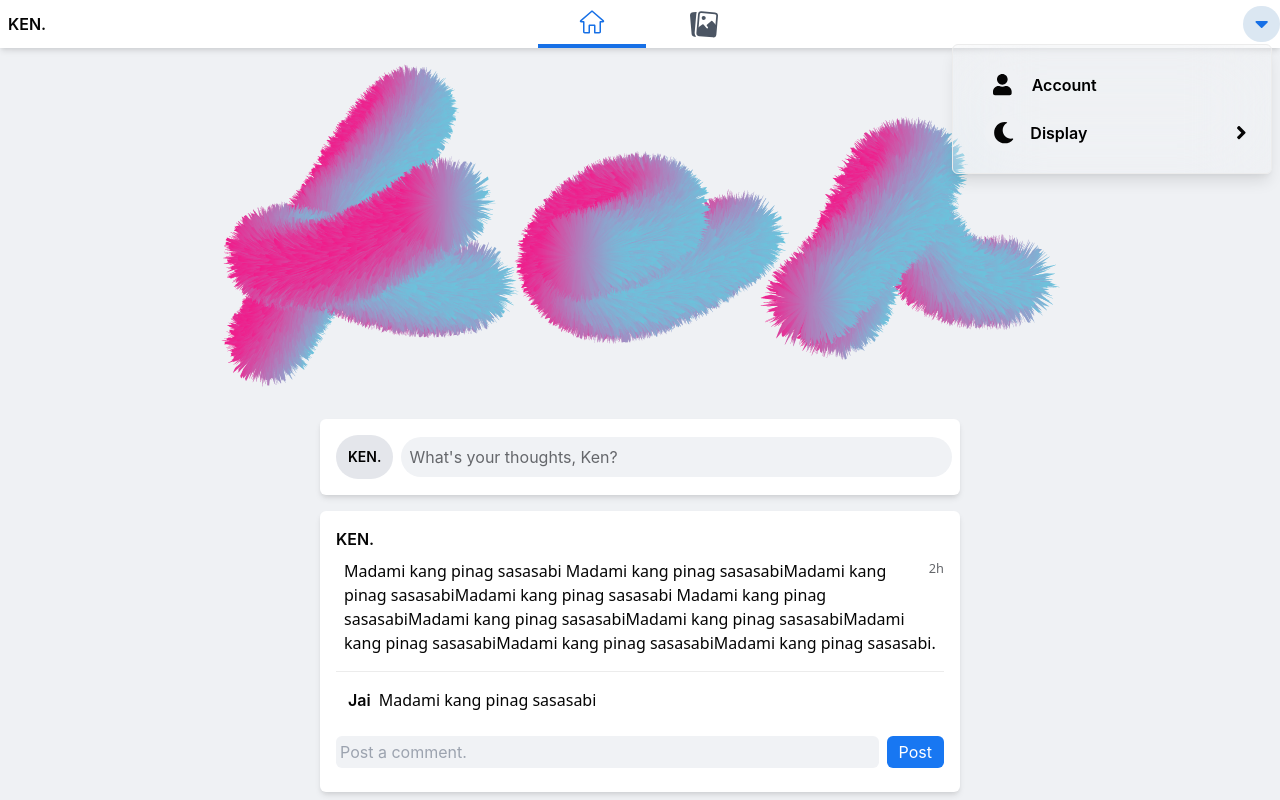
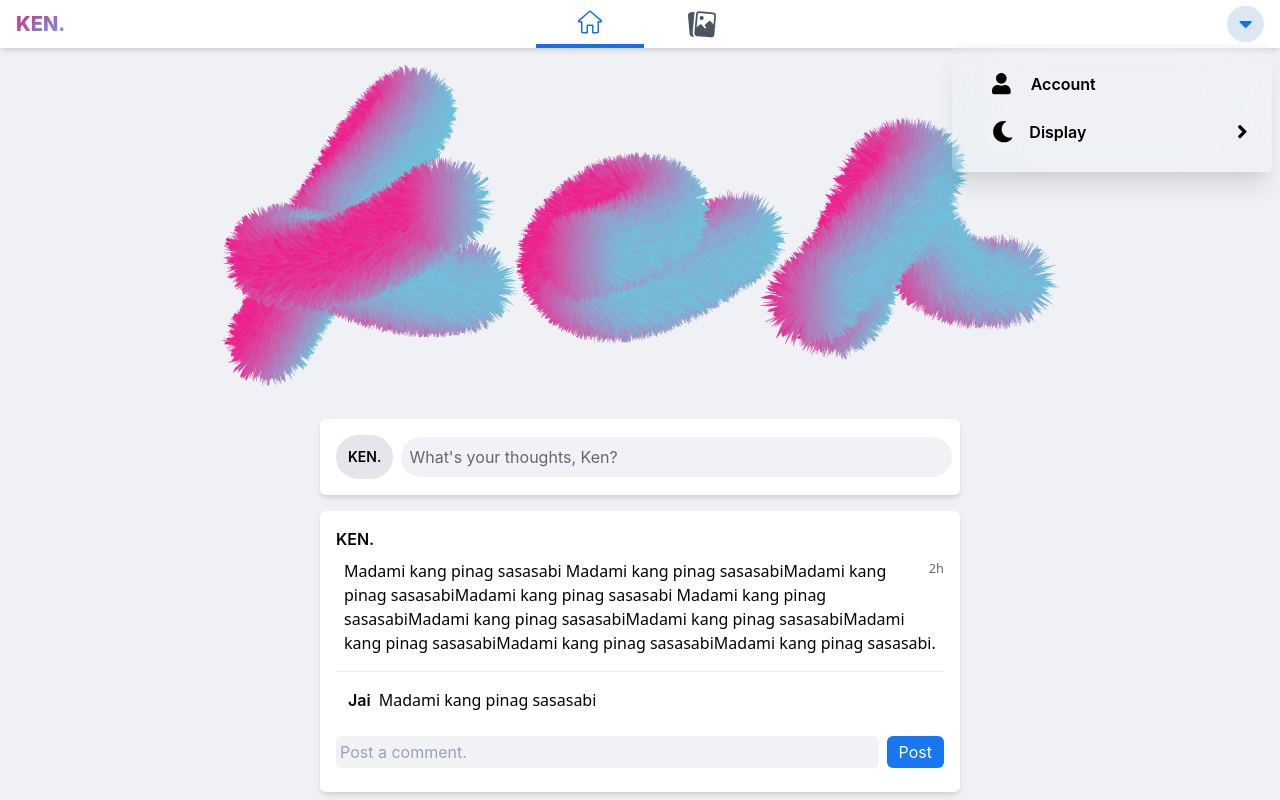
Before and after one commit to kensidiangco/portfolio-blog, a Next.js app: page / in a window 1280 px wide. Both pictures are taken after a click on the link 1261 px from the left and 24 px from the top of the page. Shown: the top 800 px of the page. Built offline with nearby package versions, Linux system fonts and the light colour scheme.

Commit message:
Make it better

```diff
--- a/components/navigation.tsx
+++ b/components/navigation.tsx
@@ -27,38 +27,42 @@ export default function Navigation() {
       return () => window.removeEventListener("click", handleClick);
     }, [showDropdown]);
 
+    const handleDropdown = () => {
+        setShowDropdown(b => !b)
+        setActiveMenu('main')
+    }
 
     return (
         <nav className="sticky shadow-md top-0 z-50 bg-light-nav-footer dark:bg-nav-footer dark:text light-text flex items-center justify-between">
-            <div className="font-semibold space-x-4 flex items-center">
+            <div className="pl-4 font-semibold space-x-4 flex items-center">
                 <Link href="/" passHref>
-                    <span className="p-2 rounded-md cursor-pointer text-light-text dark:text-text hidden md:block">KEN.</span>
+                    <span className="cursor-pointer font-extrabold text-xl text-transparent bg-clip-text bg-gradient-to-br from-pink-600 to-blue-400">KEN.</span>
                 </Link>
             </div>
             <div className="font-semibold space-x-1 flex items-center">
                 <Link href="/" passHref>
                     <span className={`p-2 px-10 cursor-pointer transition delay-50 text-light-text dark:text-text ${path === "/" ? "border-b-4 border-light-focus-button-icon rounded-t-md" : "rounded-md hover:bg-light-nav-button-hover dark:hover:bg-nav-button-hover"}`}>
-                        <svg xmlns="http://www.w3.org/2000/svg" viewBox="0 0 28 28" className={`h-7 w-7 ${path === "/" ? "fill-current text-light-focus-button-icon dark:text-button-focus-icon" : "fill-current text-gray-600 dark:text-faded-text"}`}><path d="M17.5 23.979 21.25 23.979C21.386 23.979 21.5 23.864 21.5 23.729L21.5 13.979C21.5 13.427 21.949 12.979 22.5 12.979L24.33 12.979 14.017 4.046 3.672 12.979 5.5 12.979C6.052 12.979 6.5 13.427 6.5 13.979L6.5 23.729C6.5 23.864 6.615 23.979 6.75 23.979L10.5 23.979 10.5 17.729C10.5 17.04 11.061 16.479 11.75 16.479L16.25 16.479C16.939 16.479 17.5 17.04 17.5 17.729L17.5 23.979ZM21.25 25.479 17 25.479C16.448 25.479 16 25.031 16 24.479L16 18.327C16 18.135 15.844 17.979 15.652 17.979L12.348 17.979C12.156 17.979 12 18.135 12 18.327L12 24.479C12 25.031 11.552 25.479 11 25.479L6.75 25.479C5.784 25.479 5 24.695 5 23.729L5 14.479 3.069 14.479C2.567 14.479 2.079 14.215 1.868 13.759 1.63 13.245 1.757 12.658 2.175 12.29L13.001 2.912C13.248 2.675 13.608 2.527 13.989 2.521 14.392 2.527 14.753 2.675 15.027 2.937L25.821 12.286C25.823 12.288 25.824 12.289 25.825 12.29 26.244 12.658 26.371 13.245 26.133 13.759 25.921 14.215 25.434 14.479 24.931 14.479L23 14.479 23 23.729C23 24.695 22.217 25.479 21.25 25.479Z"/></svg>
+                        <svg xmlns="http://www.w3.org/2000/svg" viewBox="0 0 28 28" className={`md:h-7 md:w-7 h-5 w-5 ${path === "/" ? "fill-current text-light-focus-button-icon dark:text-button-focus-icon" : "fill-current text-gray-600 dark:text-faded-text"}`}><path d="M17.5 23.979 21.25 23.979C21.386 23.979 21.5 23.864 21.5 23.729L21.5 13.979C21.5 13.427 21.949 12.979 22.5 12.979L24.33 12.979 14.017 4.046 3.672 12.979 5.5 12.979C6.052 12.979 6.5 13.427 6.5 13.979L6.5 23.729C6.5 23.864 6.615 23.979 6.75 23.979L10.5 23.979 10.5 17.729C10.5 17.04 11.061 16.479 11.75 16.479L16.25 16.479C16.939 16.479 17.5 17.04 17.5 17.729L17.5 23.979ZM21.25 25.479 17 25.479C16.448 25.479 16 25.031 16 24.479L16 18.327C16 18.135 15.844 17.979 15.652 17.979L12.348 17.979C12.156 17.979 12 18.135 12 18.327L12 24.479C12 25.031 11.552 25.479 11 25.479L6.75 25.479C5.784 25.479 5 24.695 5 23.729L5 14.479 3.069 14.479C2.567 14.479 2.079 14.215 1.868 13.759 1.63 13.245 1.757 12.658 2.175 12.29L13.001 2.912C13.248 2.675 13.608 2.527 13.989 2.521 14.392 2.527 14.753 2.675 15.027 2.937L25.821 12.286C25.823 12.288 25.824 12.289 25.825 12.29 26.244 12.658 26.371 13.245 26.133 13.759 25.921 14.215 25.434 14.479 24.931 14.479L23 14.479 23 23.729C23 24.695 22.217 25.479 21.25 25.479Z"/></svg>
 
                     </span>
                 </Link>
 
                 <Link href="/gallery" passHref>
                     <span className={`p-2 px-10 cursor-pointer transition delay-50 text-light-text dark:text-text ${path === "/gallery" ? "border-b-4 border-light-focus-button-icon rounded-t-md" : "rounded-md hover:bg-light-nav-button-hover dark:hover:bg-nav-button-hover"}`}>
-                        <svg xmlns="http://www.w3.org/2000/svg" viewBox="0 0 24 24" className={`h-7 w-7 ${path === "/gallery" ? "fill-current text-light-focus-button-icon dark:text-button-focus-icon" : "fill-current text-gray-600 dark:text-faded-text"}`}><g fillRule="evenodd" transform="translate(-444 -156)"><g><path d="m96.968 22.425-.648.057a2.692 2.692 0 0 1-1.978-.625 2.69 2.69 0 0 1-.96-1.84L92.01 4.32a2.702 2.702 0 0 1 .79-2.156c.47-.472 1.111-.731 1.774-.79l2.58-.225a.498.498 0 0 1 .507.675 4.189 4.189 0 0 0-.251 1.11L96.017 18.85a4.206 4.206 0 0 0 .977 3.091s.459.364-.026.485m8.524-16.327a1.75 1.75 0 1 1-3.485.305 1.75 1.75 0 0 1 3.485-.305m5.85 3.011a.797.797 0 0 0-1.129-.093l-3.733 3.195a.545.545 0 0 0-.062.765l.837.993a.75.75 0 1 1-1.147.966l-2.502-2.981a.797.797 0 0 0-1.096-.12L99 14.5l-.5 4.25c-.06.674.326 2.19 1 2.25l11.916 1.166c.325.026 1-.039 1.25-.25.252-.21.89-.842.917-1.166l.833-8.084-3.073-3.557z" transform="translate(352 156.5)"/><path fillRule="nonzero" d="m111.61 22.963-11.604-1.015a2.77 2.77 0 0 1-2.512-2.995L98.88 3.09A2.77 2.77 0 0 1 101.876.58l11.603 1.015a2.77 2.77 0 0 1 2.513 2.994l-1.388 15.862a2.77 2.77 0 0 1-2.994 2.513zm.13-1.494.082.004a1.27 1.27 0 0 0 1.287-1.154l1.388-15.862a1.27 1.27 0 0 0-1.148-1.37l-11.604-1.014a1.27 1.27 0 0 0-1.37 1.15l-1.387 15.86a1.27 1.27 0 0 0 1.149 1.37l11.603 1.016z" transform="translate(352 156.5)"/></g></g></svg>
+                        <svg xmlns="http://www.w3.org/2000/svg" viewBox="0 0 24 24" className={`md:h-7 md:w-7 h-5 w-5 ${path === "/gallery" ? "fill-current text-light-focus-button-icon dark:text-button-focus-icon" : "fill-current text-gray-600 dark:text-faded-text"}`}><g fillRule="evenodd" transform="translate(-444 -156)"><g><path d="m96.968 22.425-.648.057a2.692 2.692 0 0 1-1.978-.625 2.69 2.69 0 0 1-.96-1.84L92.01 4.32a2.702 2.702 0 0 1 .79-2.156c.47-.472 1.111-.731 1.774-.79l2.58-.225a.498.498 0 0 1 .507.675 4.189 4.189 0 0 0-.251 1.11L96.017 18.85a4.206 4.206 0 0 0 .977 3.091s.459.364-.026.485m8.524-16.327a1.75 1.75 0 1 1-3.485.305 1.75 1.75 0 0 1 3.485-.305m5.85 3.011a.797.797 0 0 0-1.129-.093l-3.733 3.195a.545.545 0 0 0-.062.765l.837.993a.75.75 0 1 1-1.147.966l-2.502-2.981a.797.797 0 0 0-1.096-.12L99 14.5l-.5 4.25c-.06.674.326 2.19 1 2.25l11.916 1.166c.325.026 1-.039 1.25-.25.252-.21.89-.842.917-1.166l.833-8.084-3.073-3.557z" transform="translate(352 156.5)"/><path fillRule="nonzero" d="m111.61 22.963-11.604-1.015a2.77 2.77 0 0 1-2.512-2.995L98.88 3.09A2.77 2.77 0 0 1 101.876.58l11.603 1.015a2.77 2.77 0 0 1 2.513 2.994l-1.388 15.862a2.77 2.77 0 0 1-2.994 2.513zm.13-1.494.082.004a1.27 1.27 0 0 0 1.287-1.154l1.388-15.862a1.27 1.27 0 0 0-1.148-1.37l-11.604-1.014a1.27 1.27 0 0 0-1.37 1.15l-1.387 15.86a1.27 1.27 0 0 0 1.149 1.37l11.603 1.016z" transform="translate(352 156.5)"/></g></g></svg>
                     </span>
                 </Link>
             </div>
 
-            <div className="font-semibold space-x-4 flex items-center">
-                <a onClick={() => setShowDropdown(b => !b)}>
+            <div className="pr-4 font-semibold space-x-4 flex items-center">
+                <a onClick={handleDropdown}>
                     <span className={`py-2 px-3 rounded-full cursor-pointer ${showDropdown ? "bg-light-focus-button text-light-focus-button-icon dark:bg-focus-button dark:text-focus-button-icon" : "text-light-faded-text dark:text-faded-text hover:bg-light-button-hover dark:hover:bg-button-hover bg-light-button dark:bg-button transition delay-50"}`}><FontAwesomeIcon icon={faCaretDown} size="lg"/></span>
                 </a>
             </div>
 
             {/* Dropdown Item */}
             {showDropdown &&
-                <div className="px-2 py-4 absolute shadow-lg w-full top-8 md:w-32 md:right-0 md:mr-2 md:top-3/4 md:w-1/4 rounded-md mt-2 font-semibold space-y-1 justify-center overflow-hidden backdrop-filter backdrop-blur-2xl border border-light-border dark:border-border"
+                <div className="px-2 py-4 absolute shadow-lg w-full md:w-32 md:right-0 md:mr-2 top-3/4 md:w-1/4 rounded-md mt-2 font-semibold space-y-1 justify-center overflow-hidden backdrop-filter backdrop-blur-2xl shadow-xl"
                     ref={dropdown}
                 >
 
--- a/pages/index.tsx
+++ b/pages/index.tsx
@@ -156,7 +156,7 @@ const Home: NextPage = () => {
         {open &&
           <div className="fixed top-52 md:top-55 inset-x-0 mx-auto flex flex-col justify-center backdrop-filter backdrop-blur-2xl rounded-md md:w-2/6 w-11/12 py-4 shadow-xl" ref={dropdown} id="makepost">
             <div className="flex justify-center mb-2 items-center relative">
-              <label className="md:text-2xl text-md font-semibold text-white text-center pb-4">Create Post</label>
+              <label className="md:text-2xl text-md font-semibold text-light-text dark:text-text text-center pb-4">Create Post</label>
               <span className="absolute -top-2 right-0 mr-2 bg-light-button dark:bg-button hover:bg-light-button-hover dark:hover:bg-button-hover font-semibold text-light-faded-text dark:text-faded-text px-4 py-2 rounded-full cursor-pointer transition delay-50" onClick={() => setOpen(false)}>X</span>
             </div>
             <form className="flex flex-col space-y-4 px-2">
```
